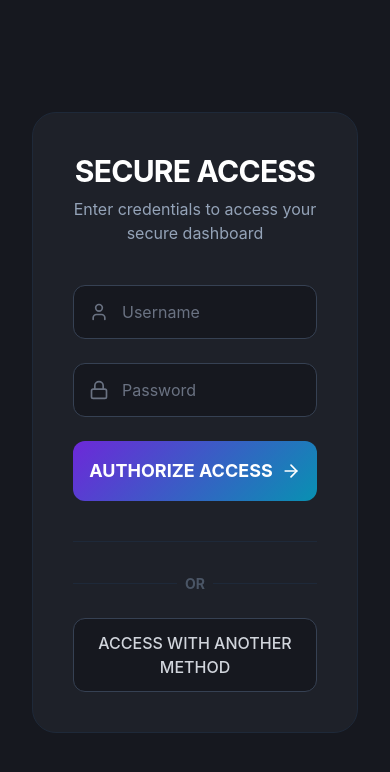
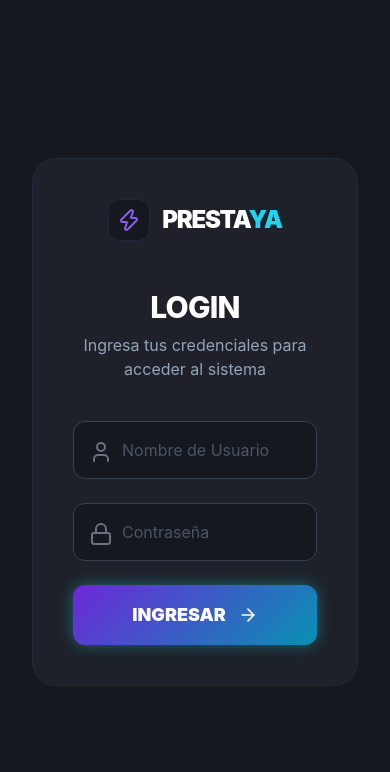
Before and after one commit to Balti2003/app_prestamos_frontend_react, a React (Vite) app: page / in a window 390 px wide. Shown: the top 772 px of the page. Built offline with nearby package versions, Linux system fonts and the light colour scheme.

Commit message:
mejorando estilos y demas de la web

```diff
--- /dev/null
+++ b/src/components/Brand.jsx
@@ -0,0 +1,17 @@
+import { Zap } from 'lucide-react'; // Ícono de rayo
+
+const Brand = ({ size = 'md' }) => {
+  const isLarge = size === 'lg';
+  return (
+    <div className={`flex items-center gap-3 ${isLarge ? 'mb-8' : 'mb-6'}`}>
+      <div className={`${isLarge ? 'p-3' : 'p-2'} rounded-xl bg-fin-charcoal border border-gray-800`}>
+        <Zap className={`${isLarge ? 'h-9 w-9' : 'h-6 w-6'} text-fin-violet`} />
+      </div>
+      <h1 className={`${isLarge ? 'text-4xl' : 'text-2xl'} font-black text-white tracking-tighter`}>
+        PRESTA<span className="text-fin-cyan">YA</span>
+      </h1>
+    </div>
+  );
+};
+
+export default Brand;
--- a/src/components/Login.jsx
+++ b/src/components/Login.jsx
@@ -1,6 +1,7 @@
 import { useState } from 'react';
 import api from '../api';
-import { User, Lock, ArrowRight, Zap } from 'lucide-react';
+import Brand from './Brand';
+import { User, Lock, ArrowRight, AlertCircle } from 'lucide-react';
 
 const Login = ({ onLogin }) => {
   const [username, setUsername] = useState('');
@@ -15,110 +16,113 @@ const Login = ({ onLogin }) => {
     try {
       const response = await api.post('/token/', { username, password });
       localStorage.setItem('token', response.data.access);
-      onLogin(); // Avisamos a la App que ya estamos dentro
-    } catch (err) {
-      setError('Credenciales incorrectas o error de conexión', err.message);
+      onLogin();
+    } catch {
+      setError('Las credenciales ingresadas son incorrectas o el servidor no responde.');
     } finally {
       setLoading(false);
     }
   };
 
   return (
-    <div className="flex min-h-screen bg-fin-dark-bg text-white">
-      {/* Columna Izquierda: Arte y Bienvenida (Estilo Imagen 3) */}
-      <div className="hidden lg:flex lg:w-1/2 bg-fin-gradient-main p-12 flex-col justify-between relative overflow-hidden">
-        {/* Arte Fluido (Simulado con degradados y opacidad) */}
-        <div className="absolute inset-0 opacity-20">
-            <div className="absolute -top-20 -left-20 w-80 h-80 bg-fin-cyan rounded-full blur-3xl"></div>
-            <div className="absolute top-1/2 -right-20 w-96 h-96 bg-fin-violet rounded-full blur-3xl"></div>
-            <div className="absolute bottom-10 left-1/4 w-60 h-60 bg-white rounded-full blur-2xl opacity-30"></div>
+    <div className="flex min-h-screen bg-fin-dark-bg text-white w-full">
+      {/* Columna Izquierda: Imagen y Bienvenida */}
+      {/* --- NOTA: Reemplaza la URL de abajo por tu imagen conceptual --- */}
+      <div
+        className="hidden lg:flex lg:w-1/2 p-16 flex-col justify-between relative bg-cover bg-center"
+        style={{ backgroundImage: "url('https://images.unsplash.com/photo-1614850523459-c2f4c699c52e?q=80&w=1200&auto=format&fit=crop')" }}
+      >
+        {/* Overlay oscuro para legibilidad del texto */}
+        <div className="absolute inset-0 bg-fin-dark-bg/80 backdrop-blur-sm"></div>
+
+        <div className="relative z-10">
+          <Brand size="lg" />
+          <h2 className="text-6xl font-black leading-tight tracking-tighter mb-5">
+            BIENVENIDO A TU<br/>
+            SISTEMA DE<br/>
+            <span className="text-fin-cyan">PRESTAMOS.</span>
+          </h2>
+          <p className="text-xl text-fin-gray-text max-w-lg">
+            Gestión inteligente de cartera, cobros y rentabilidad. Velocidad y precisión en cada préstamo.
+          </p>
         </div>
 
-        <div className="relative z-10">
-          <div className="flex items-center gap-2 mb-6">
-            <Zap className="h-8 w-8 text-fin-cyan" />
-            <h1 className="text-3xl font-black tracking-tighter">FINANCIA</h1>
-          </div>
-          <h2 className="text-5xl font-extrabold leading-tight tracking-tight mb-4">
-            WELCOME TO <span className="text-fin-cyan">FINANCIA,</span><br/> YOUR PARTNER IN SECURE LOANS
-          </h2>
-          <p className="text-lg text-blue-100 opacity-90 max-w-md">
-            Managing your portfolio with speed and precision. Secure your future today.
-          </p>
-          <a href="#" className="inline-block mt-6 text-fin-cyan font-semibold border-b-2 border-fin-cyan pb-1 hover:text-white hover:border-white transition-colors">Learn more</a>
-        </div>
-
-        <div className="relative z-10 flex gap-6 text-sm text-blue-100 opacity-70">
-            <span>Information</span>
-            <span>About the Platform</span>
-            <span>Contact Us</span>
+        <div className="relative z-10 flex gap-6 text-sm text-gray-500">
+          <span>Términos y Condiciones</span>
+          <span>Soporte Técnico</span>
+          <span>Financia-Soft v1.0</span>
         </div>
       </div>
 
-      {/* Columna Derecha: Formulario (Estilo Imagen 3) */}
+      {/* Columna Derecha: Formulario */}
       <div className="w-full lg:w-1/2 flex items-center justify-center p-8 bg-fin-charcoal">
         <div className="w-full max-w-md bg-fin-charcoal-light p-10 rounded-3xl shadow-fin-card border border-gray-800">
-          <div className="mb-10 text-center">
-            <h3 className="text-3xl font-bold tracking-tight text-white mb-2">SECURE ACCESS</h3>
-            <p className="text-fin-gray-text">Enter credentials to access your secure dashboard</p>
+          <div className="mb-10 text-center flex flex-col items-center">
+            {/* Logo secundario para móvil */}
+            <div className="lg:hidden mb-6"><Brand /></div>
+
+            <h3 className="text-3xl font-extrabold tracking-tight text-white mb-2">LOGIN</h3>
+            <p className="text-fin-gray-text">Ingresa tus credenciales para acceder al sistema</p>
           </div>
 
-          {error && <p className="text-red-400 text-sm mb-6 text-center p-3 bg-red-950/50 rounded-lg border border-red-800">{error}</p>}
+          {error && (
+            <div className="flex items-center gap-3 p-4 mb-6 bg-red-950/40 rounded-xl border border-red-800 text-red-300 text-sm">
+                <AlertCircle className="h-5 w-5 text-red-500" />
+                <p>{error}</p>
+            </div>
+          )}
 
           <form onSubmit={handleSubmit} className="space-y-6">
-            <div className="relative">
-              <User className="absolute left-4 top-1/2 -translate-y-1/2 h-5 w-5 text-gray-500" />
-              <input
-                className="w-full pl-12 pr-4 py-3.5 bg-fin-charcoal rounded-xl border border-gray-700 text-white placeholder-gray-500 focus:outline-none focus:border-fin-violet focus:ring-1 focus:ring-fin-violet focus:shadow-neon-violet transition-all"
+            <InputField
+                icon={<User/>}
                 type="text"
-                placeholder="Username"
+                placeholder="Nombre de Usuario"
                 value={username}
-                onChange={(e) => setUsername(e.target.value)}
-                required
-              />
-            </div>
+                onChange={setUsername}
+            />
 
-            <div className="relative">
-              <Lock className="absolute left-4 top-1/2 -translate-y-1/2 h-5 w-5 text-gray-500" />
-              <input
-                className="w-full pl-12 pr-4 py-3.5 bg-fin-charcoal rounded-xl border border-gray-700 text-white placeholder-gray-500 focus:outline-none focus:border-fin-violet focus:ring-1 focus:ring-fin-violet focus:shadow-neon-violet transition-all"
+            <InputField
+                icon={<Lock/>}
                 type="password"
-                placeholder="Password"
+                placeholder="Contraseña"
                 value={password}
-                onChange={(e) => setPassword(e.target.value)}
-                required
-              />
-            </div>
+                onChange={setPassword}
+            />
 
             <button
               type="submit"
               disabled={loading}
-              className="w-full bg-fin-gradient-main text-white py-4 rounded-xl font-bold text-lg flex items-center justify-center gap-2 hover:opacity-90 transition-opacity disabled:opacity-60 disabled:cursor-not-allowed group"
+              className="w-full bg-fin-gradient-main text-white py-4 rounded-xl font-black text-lg flex items-center justify-center gap-3 hover:opacity-90 transition-opacity disabled:opacity-60 disabled:cursor-not-allowed group shadow-neon-cyan"
             >
               {loading ? (
-                <div className="animate-spin rounded-full h-5 w-5 border-b-2 border-white"></div>
+                <div className="animate-spin rounded-full h-6 w-6 border-b-2 border-white"></div>
               ) : (
                 <>
-                  AUTHORIZE ACCESS
-                  <ArrowRight className="h-5 w-5 group-hover:translate-x-1 transition-transform" />
+                  INGRESAR
+                  <ArrowRight className="h-5 w-5 group-hover:translate-x-1.5 transition-transform" />
                 </>
               )}
             </button>
           </form>
-
-          <div className="mt-10 pt-8 border-t border-gray-800 text-center">
-                <div className="relative mb-6">
-                    <div className="absolute inset-0 flex items-center"><div className="w-full border-t border-gray-800"></div></div>
-                    <div className="relative flex justify-center text-sm"><span className="px-2 bg-fin-charcoal-light text-gray-600 uppercase font-bold">OR</span></div>
-                </div>
-                <button className="w-full bg-fin-charcoal py-3 rounded-xl border border-gray-700 text-gray-300 font-medium hover:bg-gray-800 transition-colors">
-                    ACCESS WITH ANOTHER METHOD
-                </button>
-          </div>
         </div>
       </div>
     </div>
   );
 };
 
+// Componente pequeño para los inputs para no repetir código
+const InputField = ({ icon, type, placeholder, value, onChange }) => (
+    <div className="relative">
+      <div className="absolute left-4 top-1/2 -translate-y-1/2 h-5 w-5 text-gray-500">{icon}</div>
+      <input
+        className="w-full pl-12 pr-4 py-4 bg-fin-charcoal rounded-xl border border-gray-700 text-white placeholder-gray-600 focus:outline-none focus:border-fin-violet focus:ring-1 focus:ring-fin-violet focus:shadow-neon-violet transition-all text-base"
+        type={type}
+        placeholder={placeholder}
+        value={value}
+        onChange={(e) => onChange(e.target.value)}
+        required
+      />
+    </div>
+);
+
 export default Login;
```
Also changed, not shown: src/components/Dashboard.jsx (+40 -43 lines).
